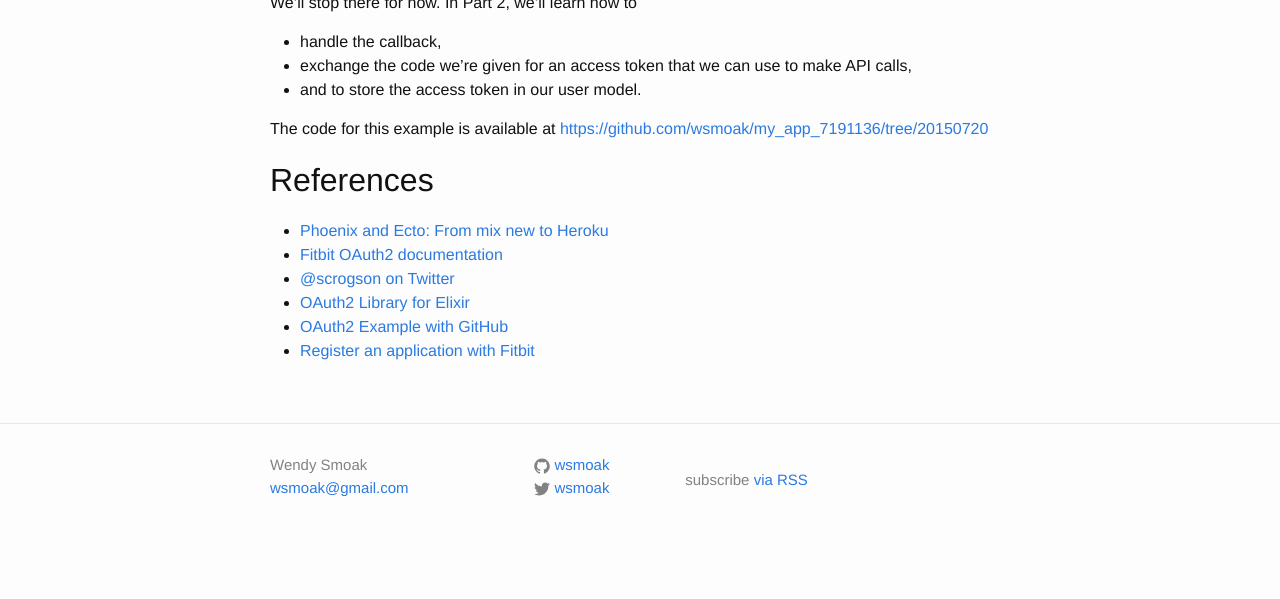
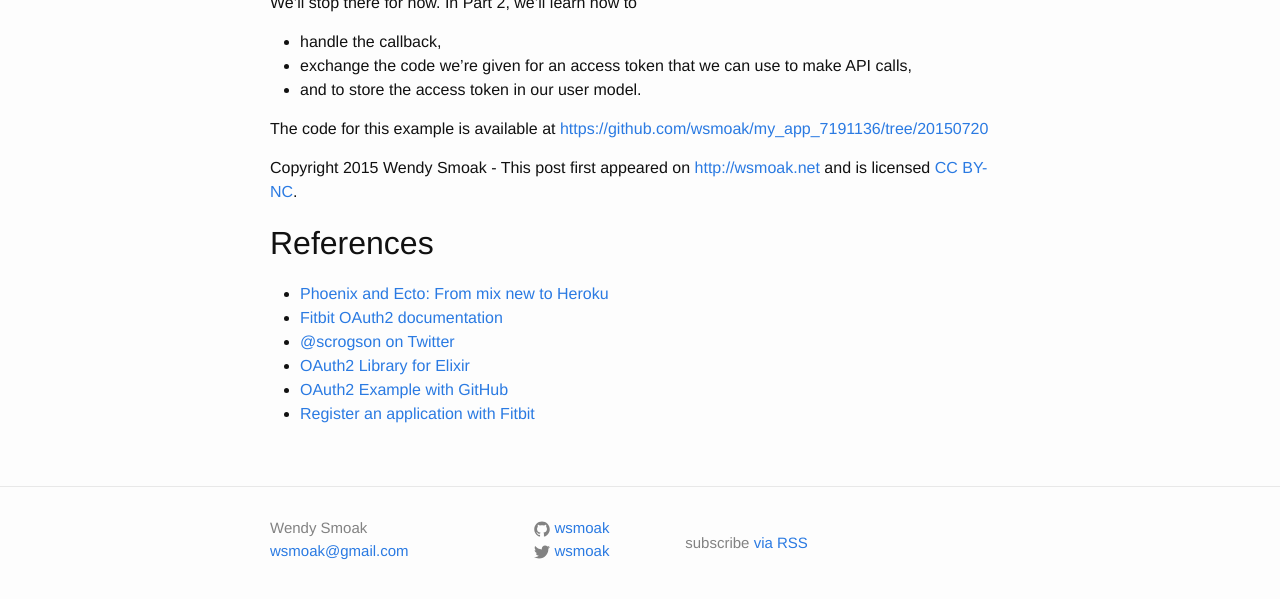
Before and after one commit to wsmoak/wsmoak.github.io, a Jekyll site: the page built from _posts/2015-07-20-phoenix-fitbit-oauth2-part-1.md, in a window 1280 px wide and 900 px high, scrolled down 6852 px, cut to the strip 278-877 px from the top of the window. Built offline with Jekyll 4.4.1, drawn with Linux system fonts in a browser that asks for light colours; comment, search, counter and statistics services are not loaded; before the commit the page ends 7689 px from its top, so only the background shows below that.

Commit message:
Add copyright and license

```diff
--- a/_posts/2015-07-20-phoenix-fitbit-oauth2-part-1.md
+++ b/_posts/2015-07-20-phoenix-fitbit-oauth2-part-1.md
@@ -281,6 +281,8 @@
 
 The code for this example is available at <https://github.com/wsmoak/my_app_7191136/tree/20150720>
 
+Copyright 2015 Wendy Smoak - This post first appeared on [{{ site.url }}][site-url] and is licensed [CC BY-NC][cc-by-nc].
+
 ## References
 
 * [Phoenix and Ecto: From mix new to Heroku][prev-blog]
@@ -302,3 +304,5 @@
 [phoenix-mix-tasks]: <http://www.phoenixframework.org/v0.10.0/docs/mix-tasks>
 [fitbit-typo]: https://community.fitbit.com/t5/Web-API/Typo-in-OAuth2-docs/m-p/871896#U871896
 [fitbit-register]: https://dev.fitbit.com/apps/new
+[cc-by-nc]:  http://creativecommons.org/licenses/by-nc/3.0/
+[site-url]: {{ site.url }}
```
